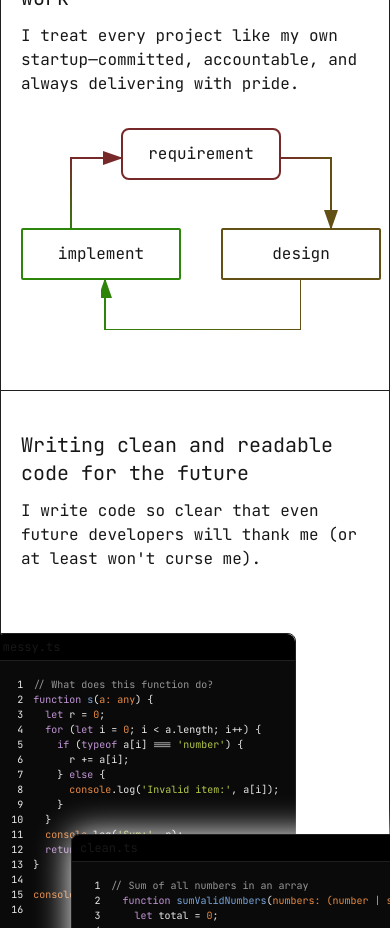
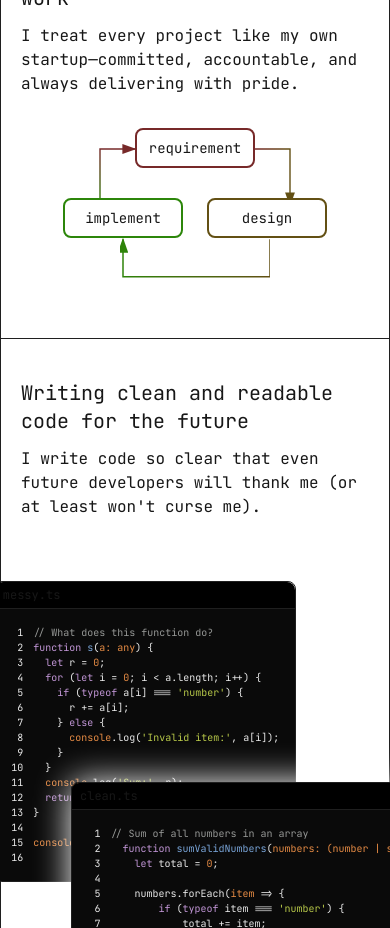
Before and after one commit to HafizuddinSharif/portfolio-v3, a Next.js app: page / in a window 390 px wide. Shown: the part 1140-2068 px from the top of the page. Built offline with nearby package versions, Linux system fonts and the light colour scheme.

Commit message:
UPDATE: implement responsive design for ReasonOneDiagram component with dynamic SVG and box dimensions based on screen size

```diff
--- a/app/(components)/ReasonOneDiagram.tsx
+++ b/app/(components)/ReasonOneDiagram.tsx
@@ -1,8 +1,49 @@
+"use client";
+
+import { useState, useEffect } from "react";
+
 const ReasonOneDiagram = () => {
+  const [dimensions, setDimensions] = useState({
+    svgSize: 100,
+    boxWidth: 160, // w-40 is roughly 160px
+    largerSvgWidth: 200,
+    largerSvgHeight: 50,
+  });
+
+  useEffect(() => {
+    // Initial setup
+    handleResize();
+
+    // Add event listener
+    window.addEventListener("resize", handleResize);
+
+    // Cleanup
+    return () => window.removeEventListener("resize", handleResize);
+  }, []);
+
+  const handleResize = () => {
+    // Update sizes based on screen width
+    const isMobile = window.innerWidth < 768; // md breakpoint in Tailwind
+
+    setDimensions({
+      svgSize: isMobile ? 70 : 100,
+      boxWidth: isMobile ? 120 : 160,
+      largerSvgWidth: isMobile ? 150 : 200,
+      largerSvgHeight: isMobile ? 40 : 50,
+    });
+  };
+
   return (
-    <div className="relative w-1/2 m-auto min-w-fit my-5">
-      <div className="flex flex-row">
-        <svg className="text-lightGrey" width="100" height="100" viewBox="0 0 100 100" fill="none" xmlns="http://www.w3.org/2000/svg">
+    <div className="relative w-full md:w-1/2 m-auto my-5 px-2">
+      <div className="flex flex-row justify-center">
+        <svg
+          className="text-lightGrey"
+          width={dimensions.svgSize}
+          height={dimensions.svgSize}
+          viewBox="0 0 100 100"
+          fill="none"
+          xmlns="http://www.w3.org/2000/svg"
+        >
           <defs>
             <linearGradient id="gradient" x1="0%" y1="100%" x2="0%" y2="0%">
               <stop offset="0%" stopColor="#2E8309" />
@@ -17,12 +58,19 @@ const ReasonOneDiagram = () => {
           </defs>
         </svg>
         <div>
-          <div className="border-2 rounded-lg p-3 w-40 text-center border-[#772929]">
-            <p>requirement</p>
+          <div className="border-2 rounded-lg p-2 md:p-3 text-center border-[#772929]" style={{ width: `${dimensions.boxWidth}px` }}>
+            <p className="text-sm md:text-base">requirement</p>
           </div>
         </div>
-        <svg className="text-lightGrey" width="100" height="100" viewBox="0 0 100 100" fill="none" xmlns="http://www.w3.org/2000/svg">
-          <path d="M0 30 L50 30 L50 100" stroke="url(#gradient2)" strokeWidth="2" fill="none" markerEnd="url(#arrowhead2)" />
+        <svg
+          className="text-lightGrey"
+          width={dimensions.svgSize}
+          height={dimensions.svgSize}
+          viewBox="0 0 100 100"
+          fill="none"
+          xmlns="http://www.w3.org/2000/svg"
+        >
+          <path d="M0 30 L50 30 L50 110" stroke="url(#gradient2)" strokeWidth="2" fill="none" markerEnd="url(#arrowhead2)" />
           <defs>
             <marker id="arrowhead2" markerWidth="7" markerHeight="10" refX="3.5" refY="9" orient="0">
               <polygon points="0 0, 7 0, 3.5 10" fill="#635014" />
@@ -35,20 +83,26 @@ const ReasonOneDiagram = () => {
             </linearGradient>
           </defs>
         </svg>
-        <div></div>
       </div>
 
-      <div>
-        <div className="flex text-center justify-between">
-          <div className="border-2 border-[#2C860A] p-3 w-40 rounded-sm">
+      <div className="relative">
+        <div className="flex text-center justify-center gap-6 md:gap-10 mt-0">
+          <div className="border-2 border-[#2C860A] p-2 md:p-3 rounded-lg text-sm md:text-base" style={{ width: `${dimensions.boxWidth}px` }}>
             <p>implement</p>
           </div>
-          <div className="border-2 border-[#635014] p-3 w-40 rounded-sm">
+          <div className="border-2 border-[#635014] p-2 md:p-3 rounded-lg text-sm md:text-base" style={{ width: `${dimensions.boxWidth}px` }}>
             <p>design</p>
           </div>
         </div>
         <div>
-          <svg className="m-auto text-lightGrey" width="200" height="50" viewBox="0 0 200 50" fill="none" xmlns="http://www.w3.org/2000/svg">
+          <svg
+            className="m-auto text-lightGrey"
+            width={dimensions.largerSvgWidth}
+            height={dimensions.largerSvgHeight}
+            viewBox="0 0 200 50"
+            fill="none"
+            xmlns="http://www.w3.org/2000/svg"
+          >
             <path d="M200 0 L200 50 L4 50 L4 0" stroke="url(#gradient1)" strokeWidth="2" fill="none" markerEnd="url(#arrowhead3)" />
             <defs>
               <marker id="arrowhead3" markerWidth="7" markerHeight="10" refX="3.5" refY="1" orient="0">
```
